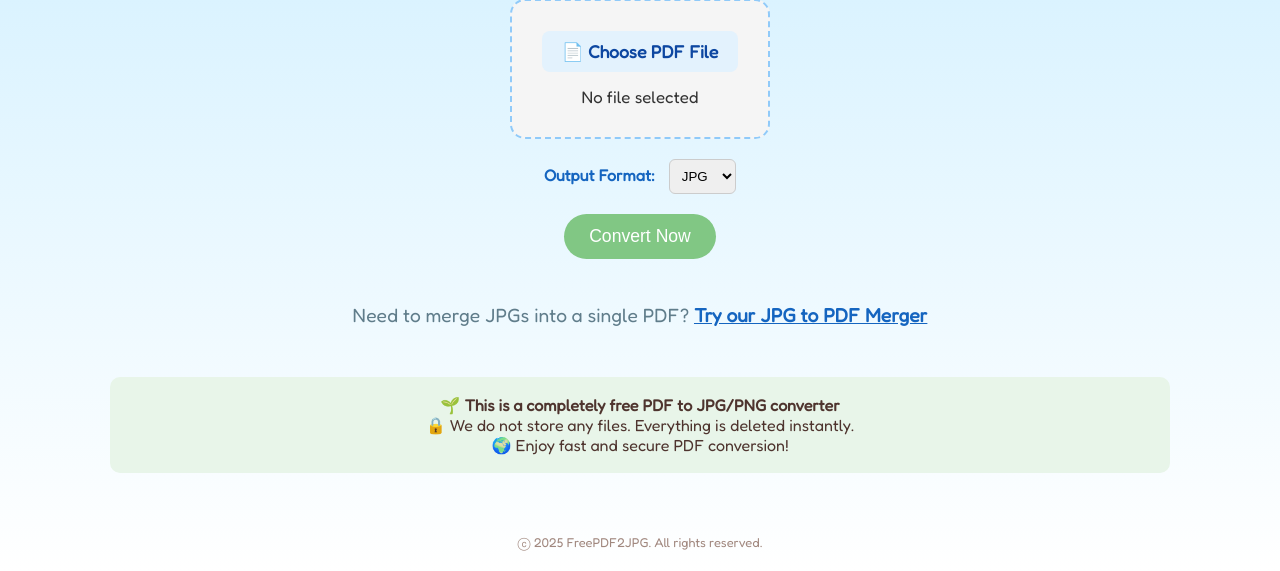
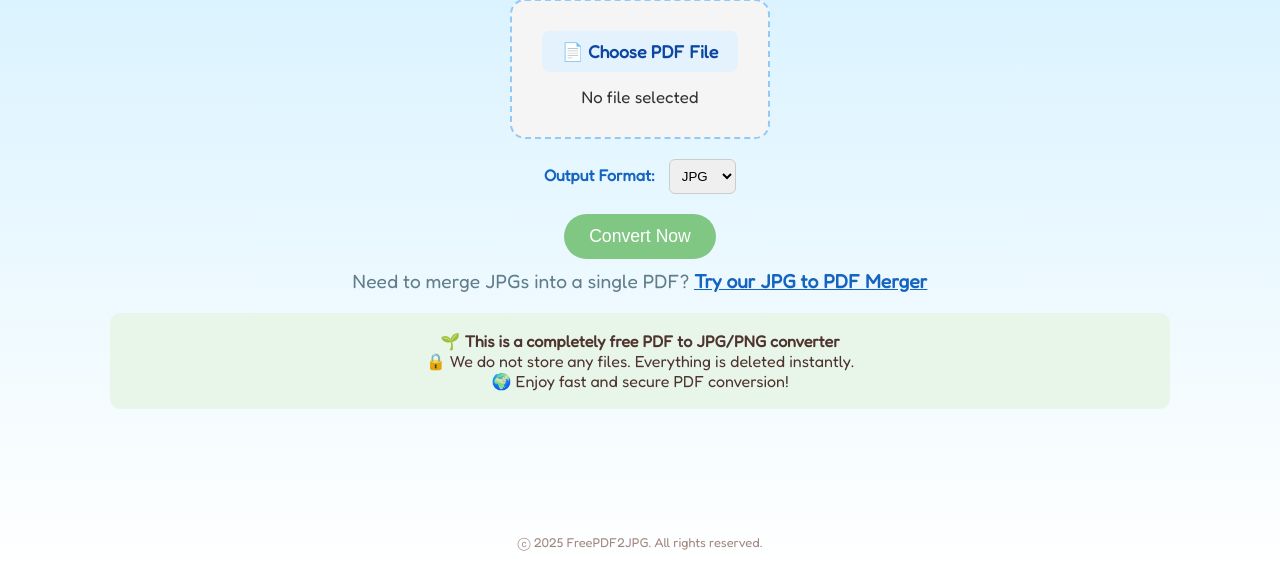
Before and after one commit to SuperB747/pdf2jpg-app, a Flask app: page / in a window 1280 px wide. Shown: the part 229-800 px from the top of the page. Run offline with Flask 3, Linux system fonts and the light colour scheme.

Commit message:
Adjust spacing to keep merge prompt visible without scrolling

```diff
--- a/templates/index.html
+++ b/templates/index.html
@@ -204,8 +204,8 @@
     <button type="submit" id="submitBtn">Convert Now</button>
   </form>
 
-  <div style="margin-top: 25px; font-size: 1em; text-align: center;">
-    <p id="mergeJPGPrompt">
+  <div style="margin-top: 10px; margin-bottom: -10px; font-size: 1em; text-align: center;">
+    <p id="mergeJPGPrompt" style="margin: 0;">
       Need to merge JPGs into a single PDF?
       <a href="/jpg-to-pdf" id="mergeJPGLink" style="color:#1565c0; font-weight:bold; text-decoration: underline;">Try our JPG to PDF Merger</a>
     </p>
```
